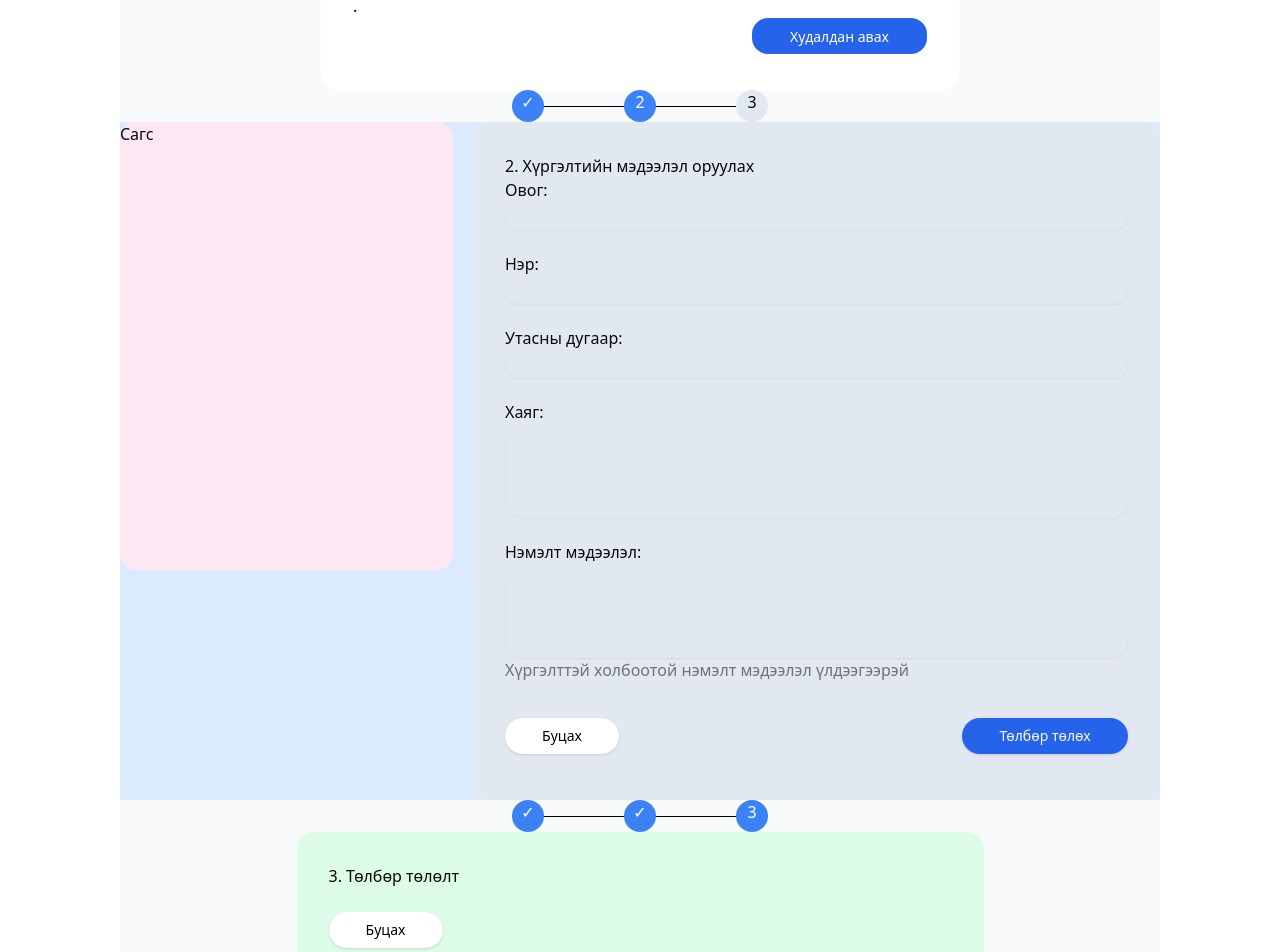
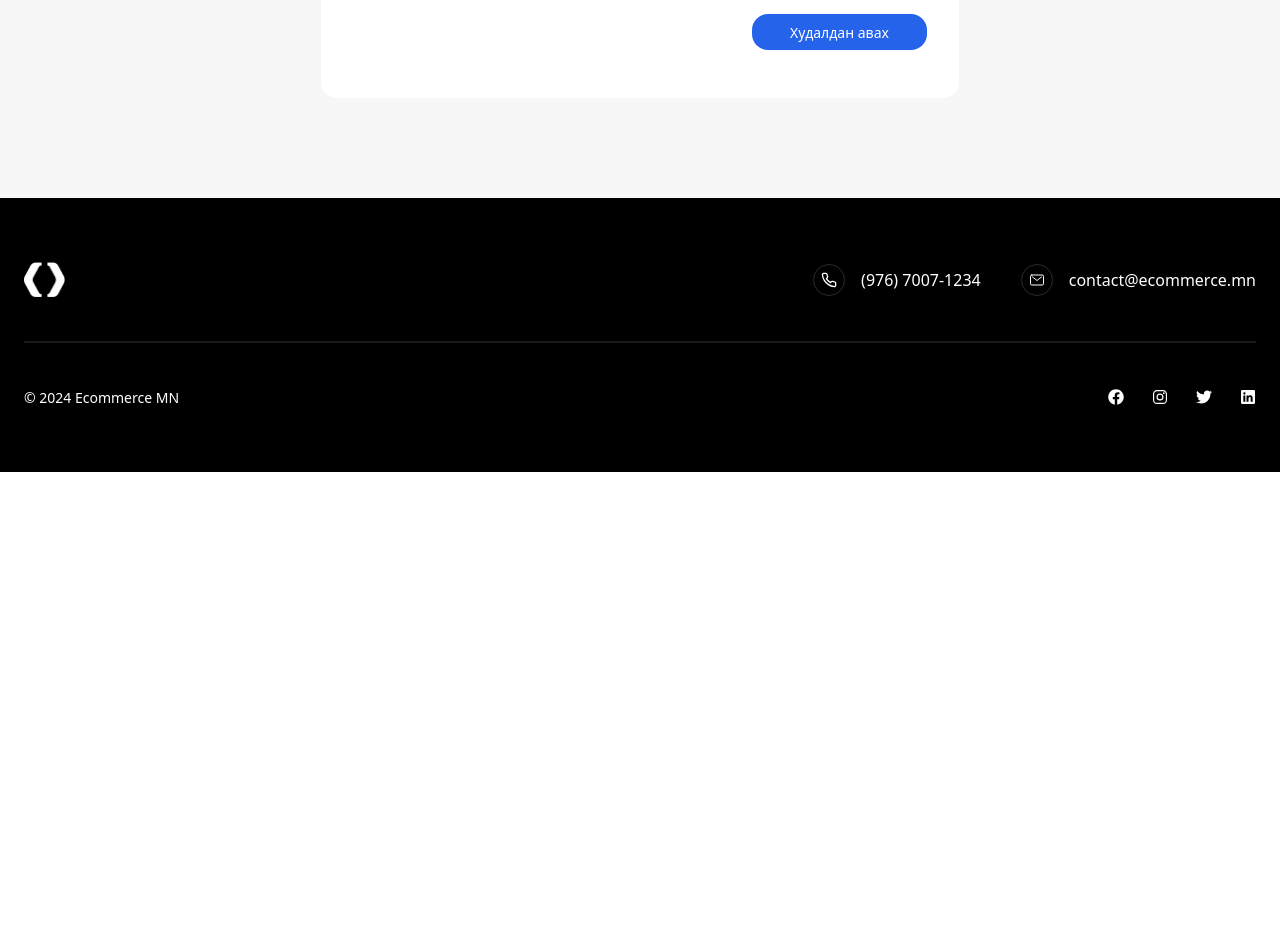
Before and after one commit to 24L-MP1D/hawk, a Next.js app in the folder e-commerce-web/: page /Basket in a window 1280 px wide. Shown: the part 800-1752 px from the top of the page. After the commit the page ends 1272 px from the top, so only its background shows below. Built offline with nearby package versions, Linux system fonts and the light colour scheme.

Commit message:
huudaslalt edit

```diff
--- a/e-commerce-web/src/app/Basket/Address/page.tsx
+++ b/e-commerce-web/src/app/Basket/Address/page.tsx
@@ -92,7 +92,7 @@ export default function Home() {
                   <Link
                     className="w-[114px] h-[36px] rounded-2xl border-[1px] border-[#E4E4E7] text-center px-[36px] py-[8px] text-[14px]"
                     rel="address"
-                    href="/Basket/Cart"
+                    href="/Basket"
                   >
                     Буцах
                   </Link>
--- a/e-commerce-web/src/app/Basket/Cart/page.tsx
+++ /dev/null
@@ -1,77 +0,0 @@
-"use client";
-
-import { Card } from "@/components/Card";
-import basketProducts from "@/app/datas.json";
-import Image from "next/image";
-import Link from "next/link";
-
-import * as React from "react";
-import { Input } from "@/components/ui/input";
-import { Button } from "@/components/ui/button";
-import { BasketCard } from "@/components/BasketCard";
-import { cardItems } from "@/app/Category/page";
-
-export default function Home() {
-  const [current, setCurrent] = React.useState(0);
-  const [count, setCount] = React.useState(0);
-
-  const [counting, setCounting] = React.useState(0);
-
-  let sum = 0;
-  basketProducts.forEach((product) => {
-    sum = sum + product.price;
-  });
-
-  return (
-    <div className=" mx-auto pt-[52px] pb-[100px] bg-[#F7F7F8]">
-      <div className="">
-        <div className="w-[256px] h-[32px] mx-auto flex items-center justify-center mb-[66px] ">
-          <div className="h-[32px] w-[32px] rounded-full font-bold bg-blue-500 text-center p-[4px] text-white border-[1px]">
-            1
-          </div>
-          <div className="w-[80px] h-[1px] bg-black top-7"></div>
-          <div className="h-[32px] w-[32px] rounded-full bg-white border-[1px] p-[4px] border-black text-center items-center text-[#09090B]">
-            2
-          </div>
-          <div className="w-[80px] h-[1px] bg-black top-7"></div>
-          <div className="h-[32px] w-[32px] rounded-full bg-white border-[1px] p-[4px] border-black text-center items-center text-[#09090B]">
-            3
-          </div>
-        </div>
-        <div className="w-[638px] h-[664px] rounded-2xl mx-auto p-[32px]  bg-white">
-          <div className="text-xl font-bold">1. Сагс </div>
-          <div className="flex flex-col gap-[16px] mt-[16px]">
-            {basketProducts.map(
-              (cardItems, index) =>
-                index < 3 && (
-                  <div>
-                    <BasketCard
-                      cardItems={cardItems}
-                      key={index + cardItems.price}
-                    />
-                  </div>
-                )
-            )}
-          </div>
-          <div className="flex justify-between mt-4">
-            <div> Нийт төлөх дүн: </div>
-            <div className="font-bold ">
-              {sum}
-              <div className="font-bold"></div>
-            </div>
-          </div>
-          <div className="justify-between flex ">
-            <div className=""></div>
-            <Link
-              className="w-[175px] h-[36px] rounded-2xl bg-[#2563EB] text-center px-[36px] py-[8px] text-[14px] text-white  mt-[36px]"
-              rel="import"
-              href="/Basket/Address"
-            >
-              Худалдан авах
-            </Link>
-          </div>
-        </div>
-      </div>
-    </div>
-  );
-}
--- a/e-commerce-web/src/app/Basket/page.tsx
+++ b/e-commerce-web/src/app/Basket/page.tsx
@@ -3,6 +3,7 @@
 import { Card } from "@/components/Card";
 import basketProducts from "@/app/datas.json";
 import Image from "next/image";
+import Link from "next/link";
 
 import * as React from "react";
 import { Input } from "@/components/ui/input";
@@ -17,28 +18,28 @@ export default function Home() {
   const [counting, setCounting] = React.useState(0);
 
   let sum = 0;
-  basketProducts.forEach(product => {
+  basketProducts.forEach((product) => {
     sum = sum + product.price;
-  })
+  });
 
   return (
-    <div className="max-w-[1040px] mx-auto pt-[52px] pb-[100px] bg-slate-50">
+    <div className=" mx-auto pt-[52px] pb-[100px] bg-[#F7F7F8]">
       <div className="">
-        <div className="w-[256px] h-[32px] mx-auto flex items-center justify-center ">
-          <div className="h-[32px] w-[32px] rounded-full bg-blue-500 text-center items-center text-white">
+        <div className="w-[256px] h-[32px] mx-auto flex items-center justify-center mb-[66px] ">
+          <div className="h-[32px] w-[32px] rounded-full font-bold bg-blue-500 text-center p-[4px] text-white border-[1px]">
             1
           </div>
           <div className="w-[80px] h-[1px] bg-black top-7"></div>
-          <div className="h-[32px] w-[32px] rounded-full bg-slate-200 text-center items-center text-[#09090B]">
+          <div className="h-[32px] w-[32px] rounded-full bg-white border-[1px] p-[4px] border-black text-center items-center text-[#09090B]">
             2
           </div>
           <div className="w-[80px] h-[1px] bg-black top-7"></div>
-          <div className="h-[32px] w-[32px] rounded-full bg-slate-200 text-center items-center text-[#09090B]">
+          <div className="h-[32px] w-[32px] rounded-full bg-white border-[1px] p-[4px] border-black text-center items-center text-[#09090B]">
             3
           </div>
         </div>
-        <div className="w-[638px] h-[664px] rounded-2xl mx-auto p-[32px] bg-white mt-[58px]">
-          <div className="text-xl font-bold mt-[24px]">1. Сагс </div>
+        <div className="w-[638px] h-[664px] rounded-2xl mx-auto p-[32px]  bg-white">
+          <div className="text-xl font-bold">1. Сагс </div>
           <div className="flex flex-col gap-[16px] mt-[16px]">
             {basketProducts.map(
               (cardItems, index) =>
@@ -54,161 +55,23 @@ export default function Home() {
           </div>
           <div className="flex justify-between mt-4">
             <div> Нийт төлөх дүн: </div>
-            <div className="font-bold ">{sum}
-            <div className="font-bold"></div></div>
+            <div className="font-bold ">
+              {sum}
+              <div className="font-bold"></div>
+            </div>
           </div>
           <div className="justify-between flex ">
-            <div className=""> .</div>
-            <div className="w-[175px] h-[36px] rounded-2xl bg-[#2563EB] text-center px-[36px] py-[8px] text-[14px] text-white  mt-[24px] ">
+            <div className=""></div>
+            <Link
+              className="w-[175px] h-[36px] rounded-2xl bg-[#2563EB] text-center px-[36px] py-[8px] text-[14px] text-white  mt-[36px]"
+              rel="import"
+              href="/Basket/Address"
+            >
               Худалдан авах
-            </div>
+            </Link>
           </div>
         </div>
       </div>
-
-      {/* page 2 */}
-      <div className="w-[256px] h-[32px] mx-auto flex items-center justify-center ">
-        <div className="h-[32px] w-[32px] rounded-full bg-blue-500 text-center items-center text-white">
-          ✓
-        </div>
-        <div className="w-[80px] h-[1px] bg-black top-7"></div>
-        <div className="h-[32px] w-[32px] rounded-full  bg-blue-500 text-center items-center text-white">
-          2
-        </div>
-        <div className="w-[80px] h-[1px] bg-black top-7"></div>
-        <div className="h-[32px] w-[32px] rounded-full bg-slate-200 text-center items-center text-[#09090B]">
-          3
-        </div>
-      </div>
-      <div className="w-[1040px] h-[678px] flex gap-[20px] bg-blue-100  ">
-        <div className="w-[333px] h-[448px] rounded-2xl bg-pink-100">Сагс</div>
-        <div className="w-[687px] h-[678px] bg-slate-200 rounded-2xl gap-[24px] p-[32px]">
-          <div className=" text-[#09090B]">2. Хүргэлтийн мэдээлэл оруулах</div>
-          <div className="w-[623px] h-[478px] flex flex-col gap-[24px]">
-            <div className="h-[50px]">
-              <div>Овог:</div>
-              <div>
-                <Input
-                  className="h-[28px] rounded-[18px]"
-                  type="Овог:"
-                  placeholder=""
-                />
-              </div>
-            </div>
-            <div className="h-[50px]">
-              <div>Нэр:</div>
-              <div>
-                <Input
-                  className="h-[28px] rounded-[18px]"
-                  type="Овог:"
-                  placeholder=""
-                />
-              </div>
-            </div>
-            <div className="h-[50px]">
-              <div>Утасны дугаар:</div>
-              <div>
-                <Input
-                  className="h-[28px] rounded-[18px]"
-                  type="Овог:"
-                  placeholder=""
-                />
-              </div>
-            </div>
-            <div className="h-[116px]">
-              <div>Хаяг:</div>
-              <div>
-                <Input
-                  className="h-[94px] rounded-[18px]"
-                  type="Овог:"
-                  placeholder=""
-                />
-              </div>
-            </div>
-            <div className="h-[50px]">
-              <div>Нэмэлт мэдээлэл:</div>
-              <div>
-                <Input
-                  className="h-[94px] rounded-[18px]"
-                  type="Овог:"
-                  placeholder=""
-                />
-                <div className="text-[#71717A]">
-                  Хүргэлттэй холбоотой нэмэлт мэдээлэл үлдээгээрэй
-                </div>
-                <div className="flex justify-between mt-[36px]">
-                  <Button className="bg-[#FFFFFF] w-[114px] h-[36px] rounded-[18px] text-black">
-                    Буцах
-                  </Button>
-                  <Button className="bg-[#2563EB] rounded-[18px] w-[166px] h-[36px]">
-                    Төлбөр төлөх
-                  </Button>
-                </div>
-              </div>
-            </div>
-          </div>
-        </div>
-      </div>
-
-      {/* page 3 */}
-
-      <div className="w-[256px] h-[32px] mx-auto flex items-center justify-center ">
-        <div className="h-[32px] w-[32px] rounded-full bg-blue-500 text-center items-center text-white">
-          ✓
-        </div>
-        <div className="w-[80px] h-[1px] bg-black top-7"></div>
-        <div className="h-[32px] w-[32px] rounded-full  bg-blue-500 text-center items-center text-white">
-          ✓
-        </div>
-        <div className="w-[80px] h-[1px] bg-black top-7"></div>
-        <div className="h-[32px] w-[32px] rounded-full bg-blue-500 text-center items-center text-white">
-          3
-        </div>
-      </div>
-      <div className="w-[687px] h-[656.75px] mx-auto p-[32px] rounded-2xl flex flex-col gap-[24px] bg-green-100">
-        <div>3. Төлбөр төлөлт </div>
-
-        <Button className="bg-[#FFFFFF] w-[114px] h-[36px] rounded-[18px] text-black">
-          Буцах
-        </Button>
-      </div>
-      {/* <div className="mx-auto max-w-xs">
-        <Carousel setApi={setApi} className="w-full max-w-xs">
-          <CarouselContent>
-            <div>
-              {datas.({ length: 5 }).map((cardItems, index) => (
-                <Card cardItems={cardItems} key={index + cardItems.price} />
-              ))}
-            </div>
-          </CarouselContent>
-        </Carousel>
-      </div> */}
-      {/* <div className="mb-[20px] ">
-        <Image
-          className=" rounded-lg object-cover w-[1040px] h-[446px] "
-          width={1040}
-          height={446}
-          src={"/Shirt.png"}
-          alt="item"
-        />
-        <div>{datas[0].title}</div>
-      </div>
-      <div className="grid">
-        <div className="flex-1 grid grid-cols-4 gap-x-[21px] gap-y-12">
-          {datas.map(
-            (cardItems, index) =>
-              index < 18 && (
-                <div
-                  className={`${
-                    index == 6 ? " col-start-3 col-span-2 row-span-2" : ""
-                  } ${index == 7 ? " col-start-1 col-span-2 row-span-2" : ""}`}
-                >
-                  <Card cardItems={cardItems} key={index + cardItems.price} />
-                </div>
-              )
-          )}
-        </div>
-      </div> */}
     </div>
   );
 }
```
